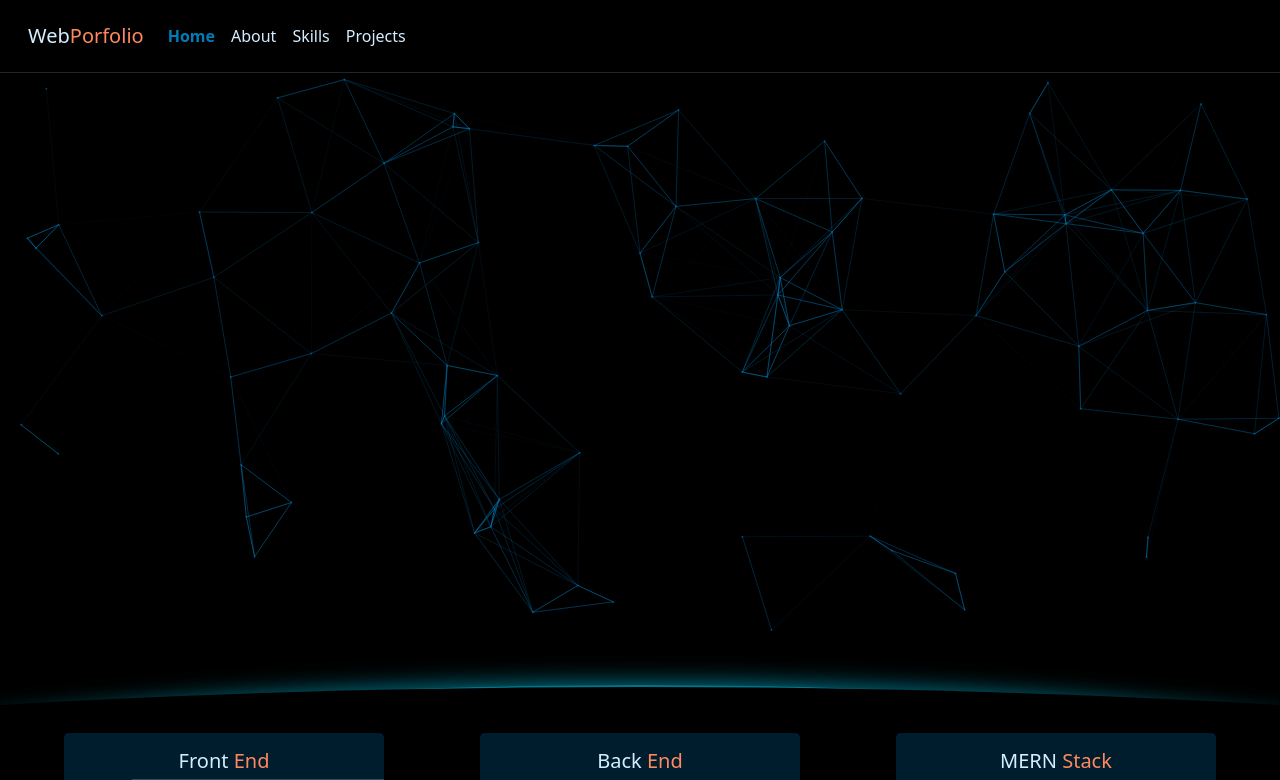
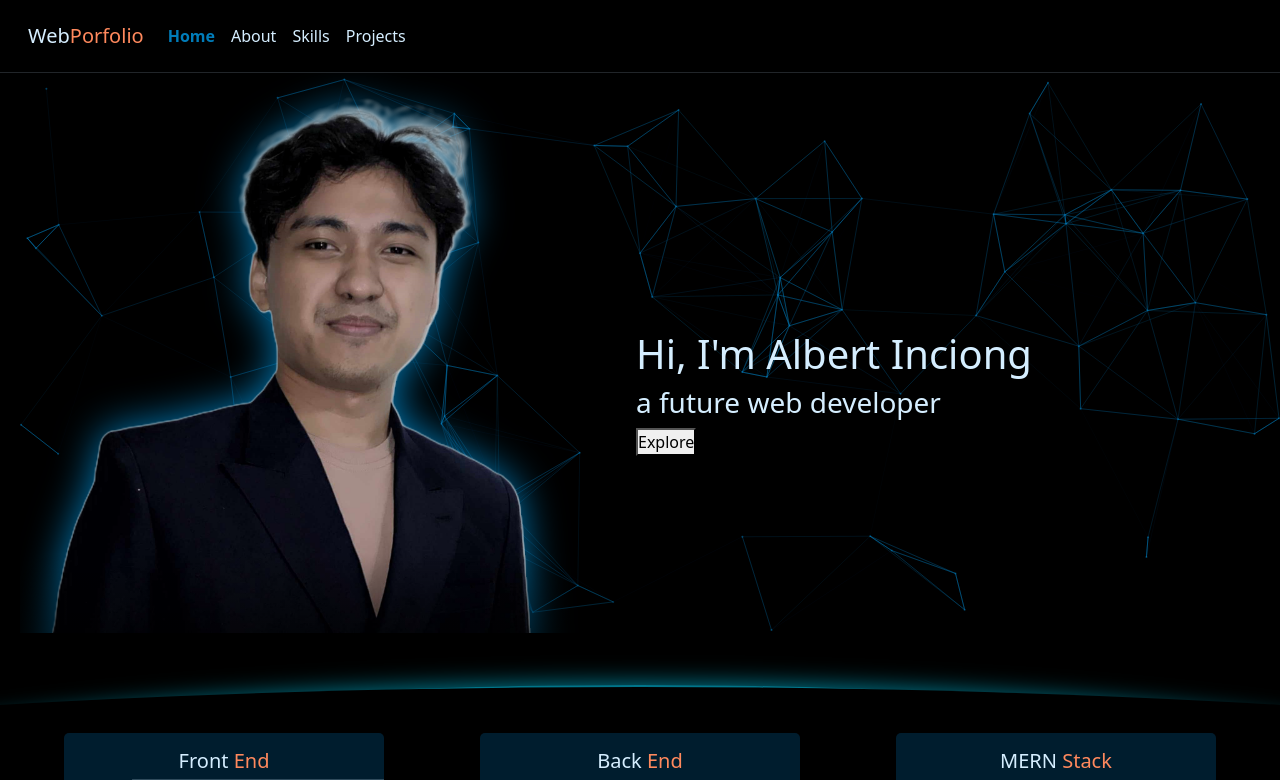
Before and after one commit to albertjon-0915/Final-Web-Portfolio, a React (Create React App) app: page / in a window 1280 px wide. Shown: the top 780 px of the page. Built offline with nearby package versions, Linux system fonts and the light colour scheme.

Commit message:
hero section

```diff
--- a/src/pages/Home.js
+++ b/src/pages/Home.js
@@ -1,5 +1,5 @@
 import React from "react";
-import { Container } from "react-bootstrap";
+import { Col, Container, Row } from "react-bootstrap";
 
 import Particles from "../components/Particles";
 import Cards from "../components/Cards";
@@ -7,11 +7,22 @@ import Carousel from "../components/Carousel";
 import ToolsAndTechnology from "../components/ToolsAndTechnology";
 import Projects from "../components/Projects";
 import Footer from "../components/Footer";
+import myImg from "../images/me-ako.png";
 
 export default function Home() {
      return (
           <>
-               <div className="containerParticles">
+               <div as={Container} fluid className="containerParticles">
+                    <Row className="heroPageContainer p-sm-0">
+                         <Col md={6} sm={12} className="imgContainer p-sm-0">
+                              <img src={myImg} alt="logo" className="myImg" />
+                         </Col>
+                         <Col md={6} sm={12} className="heroContentContainer  p-sm-2">
+                              <h1 className="text-center text-md-start">Hi, I'm Albert Inciong</h1>
+                              <h3 className="text-center text-md-start">a future web developer</h3>
+                              <button>Explore</button>
+                         </Col>
+                    </Row>
                     <Particles />
                </div>
                <Carousel />
--- a/src/styles/homePage.scss
+++ b/src/styles/homePage.scss
@@ -1,11 +1,75 @@
 @import "../Variables/Variables.scss";
 
 .containerParticles {
+     position: relative;
      height: 70vh;
+     overflow: hidden;
+
+     @media (max-width: 768px) {
+          height: 100vh;
+     }
+     @media (max-width: 576px) {
+          height: 80vh;
+     }
 
      #tsparticles {
-          width: 100%;
-          height: 100%;
+          @include calcDimension(0em, 0em);
+     }
+
+     .heroPageContainer {
+          @include calcDimension(0em, 0em);
+          position: absolute;
+          z-index: 1;
+          display: flex;
+          justify-content: space-evenly;
+          align-items: center;
+
+          .imgContainer {
+               position: relative;
+               display: flex;
+               justify-content: center;
+               left: 2em;
+               max-width: 40em;
+               min-width: 20em;
+               overflow: hidden;
+
+               .myImg {
+                    position: relative;
+                    object-fit: cover;
+                    width: calc(100%);
+                    filter: drop-shadow(0px 0px 20px $secondaryColor);
+               }
+
+               &::after {
+                    position: absolute;
+                    @include calcDimension(0em, 0em);
+                    display: block;
+                    content: "";
+                    top: 0;
+                    left: -1em;
+                    border-radius: 5% / 80%;
+                    background: linear-gradient(to top, black, transparent, transparent, transparent, transparent);
+
+                    @media (max-width: 576px) and (min-width: 576px) {
+                         width: 22em;
+                    }
+               }
+          }
+
+          .heroContentContainer {
+               color: $tertiaryColor;
+
+               button {
+                    max-width: 5em;
+               }
+
+               @media (max-width: 768px) {
+                    display: flex;
+                    flex-direction: column;
+                    justify-content: center;
+                    align-items: center;
+               }
+          }
      }
 }
 
```
Also changed, not shown: src/images/me-ako.png (renamed from src/pics/me-ako.png), src/images/me-ako2.png (renamed from src/pics/me-ako2.png).
